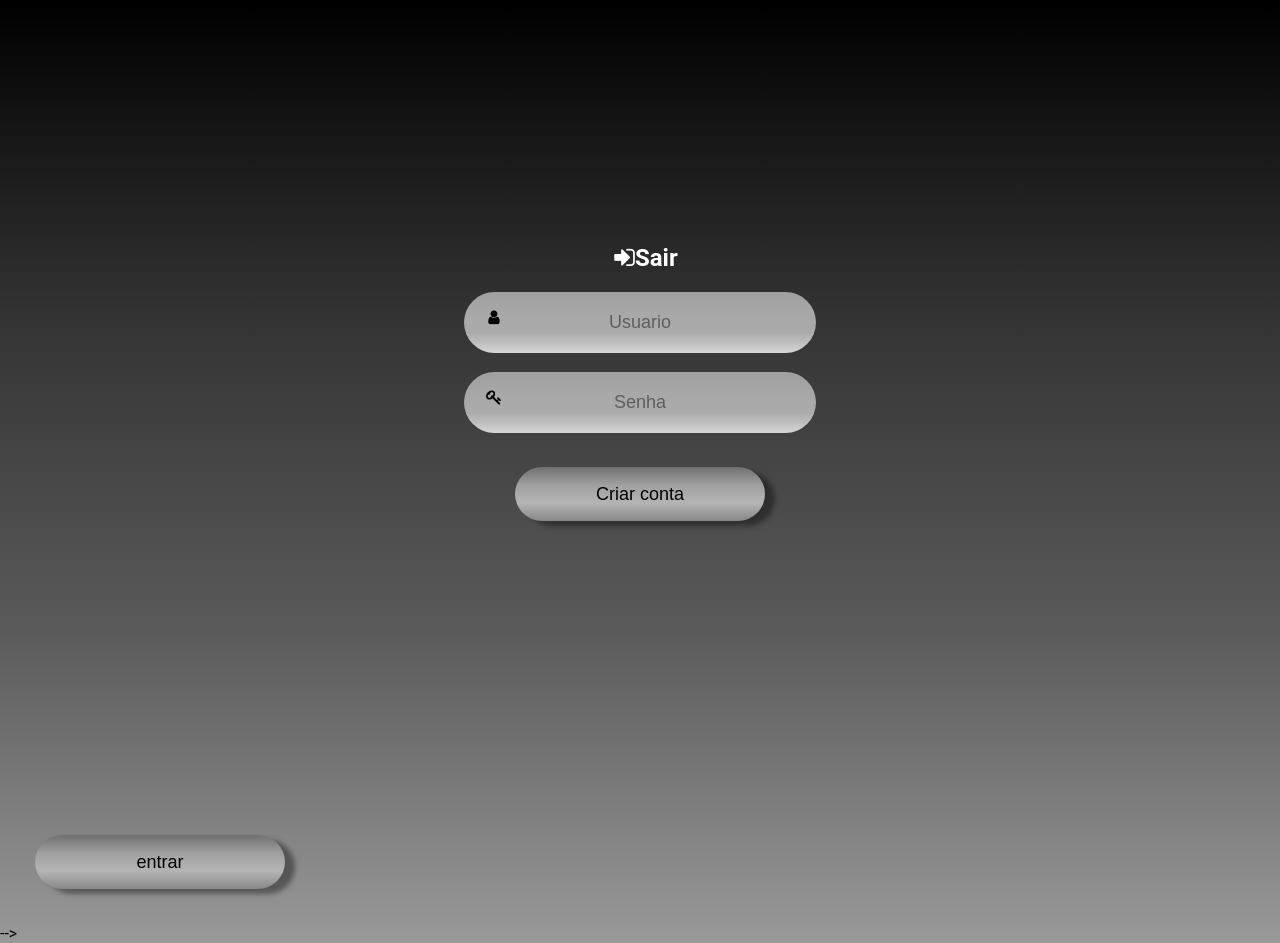
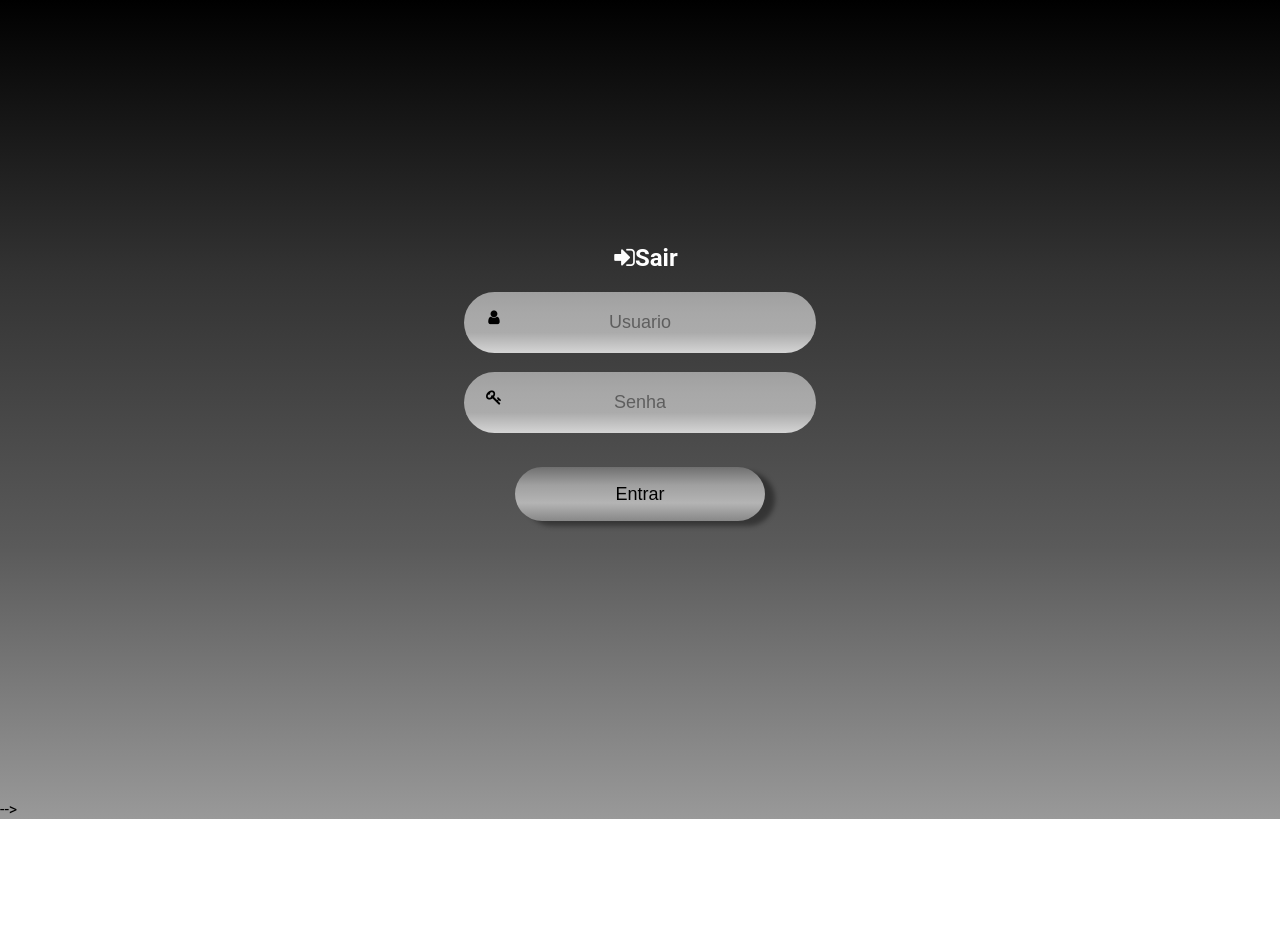
Before and after one commit to RodrigoAnjos2004/login-ATILA, a plain HTML site: page log/log.html in a window 1280 px wide. After the commit the page ends 819 px from the top, so only its background shows below. Drawn offline with Linux system fonts and the light colour scheme.

Commit message:
Update log.html

```diff
--- a/log/log.html
+++ b/log/log.html
@@ -23,7 +23,7 @@
       <input class="input-field" type="password" required placeholder="Senha" pattern="^(?=.*[a-z])(?=.*[A-Z])(?=.*[0-9])(?=.*[ !@#$%^&*_=+-]).{8,15}$" title="A senha deve conter entre 8 a 15 caracteres, deve conter pelo menos uma letra maiúscula, uma letra minúscula, um número e um símbolo." >
     </div>
 
-    <button> Criar conta</button>
+    <button> Entrar</button>
 
   </form>
 <!-- <form action="">
@@ -44,8 +44,8 @@
     <input type="checkbox">
   </label> -->
 
-  <button>entrar</i></button>
-
+<!--   <button>entrar</i></button>
+ -->
 
 </form> -->
 
```
